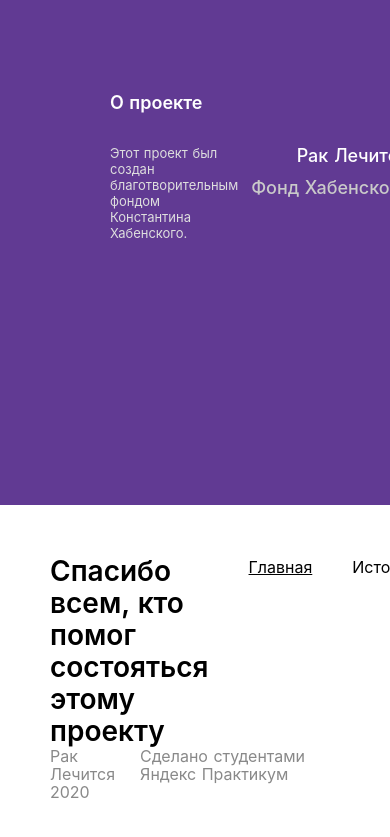
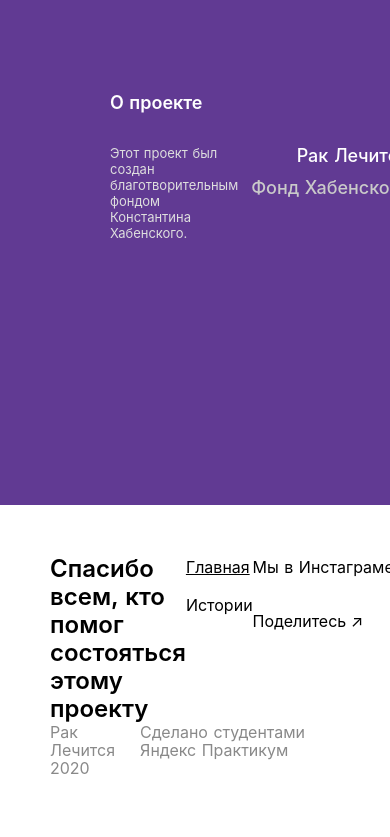
Before and after one commit to orDanAn/rac-lechitca, a Nuxt app: page / in a window 390 px wide. Shown: the part 6336-7173 px from the top of the page. Built offline with nearby package versions, Linux system fonts and the light colour scheme.

Commit message:
adaptive for 1024px and for 768px

```diff
--- a/components/Footer.vue
+++ b/components/Footer.vue
@@ -1,5 +1,6 @@
 <template>
   <footer class="footer">
+    <container class="footer__container">
       <div class="footer__info">
         <p class="footer__text">
           Спасибо всем, кто помог состояться этому проекту
@@ -21,12 +22,13 @@
           >
         </p>
       </div>
+    </container>
   </footer>
 </template>
 
 <script>
 import MainMenu from '@/components/MainMenu';
-
+import Container from '@/components/Container';
 import SocialListFooter from '@/components/SocialListFooter';
 
 const currenData = new Date();
@@ -35,6 +37,7 @@
   components: {
     'main-menu': MainMenu,
     'social-list': SocialListFooter,
+    container: Container,
   },
   data() {
     return {
@@ -45,13 +48,13 @@
 </script>
 
 <style scoped>
-.footer {
+.footer__container {
   display: flex;
   flex-direction: column;
   justify-content: space-between;
   max-width: 1440px;
   margin: 0 auto;
-  padding: 60px 60px;
+  padding: 60px;
   min-height: 356px;
 }
 .footer__info {
@@ -81,13 +84,9 @@
   margin-right: 230px;
 }
 @media screen and (max-width: 1280px) {
-  .footer {
-    display: flex;
-    flex-direction: column;
-    justify-content: space-between;
+  .footer__container {
     max-width: 1280px;
-    margin: 0 auto;
-    padding: 50px 50px;
+    padding: 50px;
     min-height: 316px;
   }
   .footer__text {
@@ -99,4 +98,35 @@
     font-size: 16px;
   }
 }
+@media screen and (max-width: 1024px) {
+  .footer__container {
+    max-width: 1024px;
+    min-height: 292px;
+  }
+  .footer__text {
+    max-width: 288px;
+    font-size: 24px;
+    line-height: 28px;
+  }
+}
+@media screen and (max-width: 1000px) {
+  .footer__menu {
+    margin-right: 0;
+  }
+}
+@media screen and (max-width: 800px) {
+  .footer__container {
+    max-width: 768px;
+  }
+  .footer__text {
+    max-width: 250px;
+  }
+  .footer__menu /deep/ .menu__list {
+    display: block;
+  }
+
+  .footer__menu /deep/ .menu__list-elem {
+    padding: 0 0 14px;
+  }
+}
 </style>
--- a/components/MainMenu.vue
+++ b/components/MainMenu.vue
@@ -23,6 +23,7 @@
 .menu__list {
   display: flex;
   list-style-type: none;
+  padding: 0;
 }
 .menu__link {
   font-style: normal;
--- a/components/SocialListFooter.vue
+++ b/components/SocialListFooter.vue
@@ -5,12 +5,14 @@
         <a
           href="https://www.instagram.com/raklechitsa/"
           class="social-list__link"
+          target="_blank"
           >Мы в Инстаграме</a
         >
         <span class="social-list__link">и</span>
         <a
           href="https://www.youtube.com/results?search_query=%23%D1%8D%D1%82%D0%BE%D0%BD%D0%B5%D0%BB%D0%B5%D1%87%D0%B8%D1%82%D1%81%D1%8F"
           class="social-list__link"
+          target="_blank"
           >Youtube</a
         >
       </li>
@@ -68,4 +70,15 @@
     font-size: 16px;
   }
 }
+@media screen and (max-width: 1100px) {
+  .social-list__list {
+    min-width: 221px;
+    margin-right: 0;
+    padding-left: 0;
+    justify-content: start;
+  }
+  .social-list__list-elem {
+    margin-bottom: 30px;
+  }
+}
 </style>
```
Lines whose indentation alone changed are shown as unchanged.
